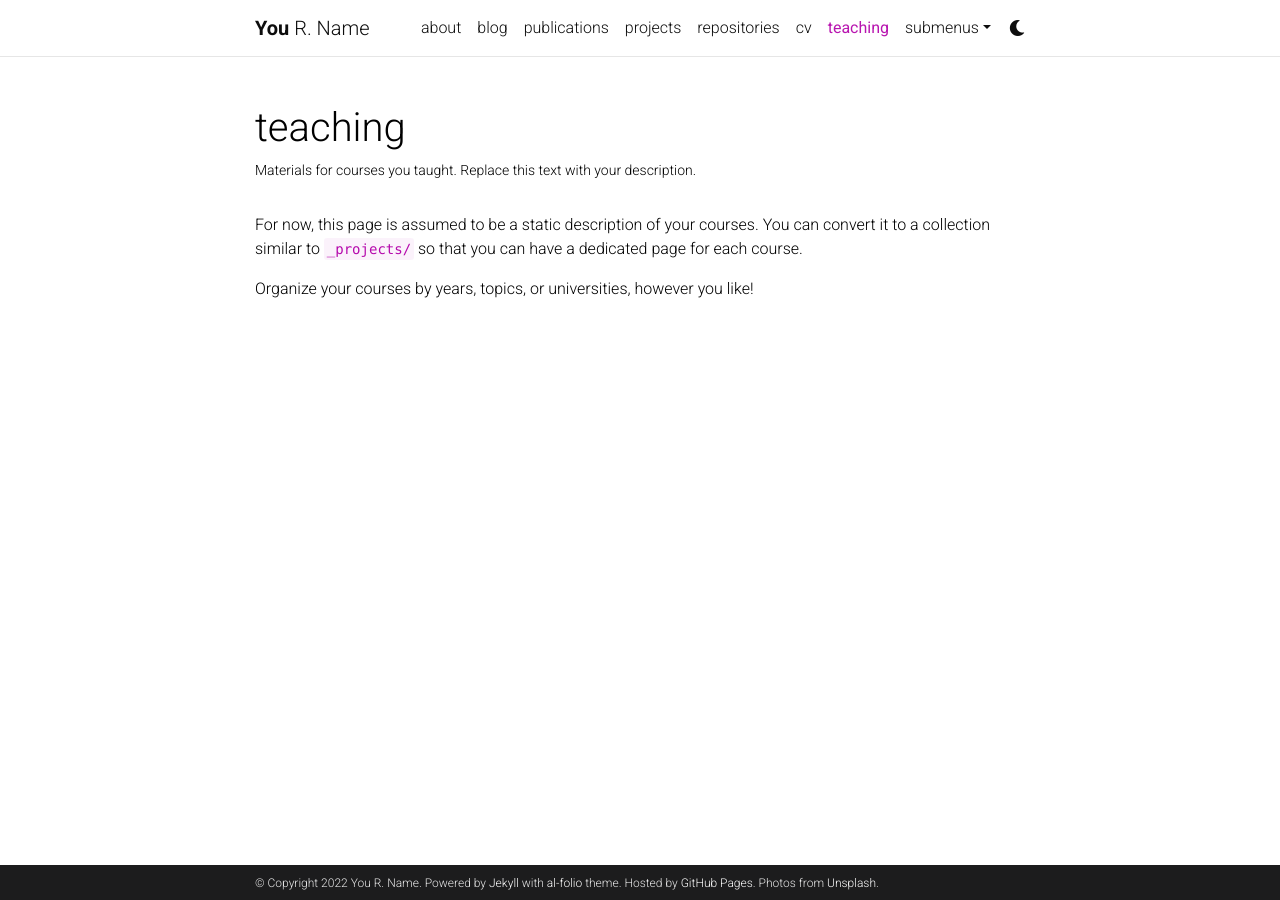
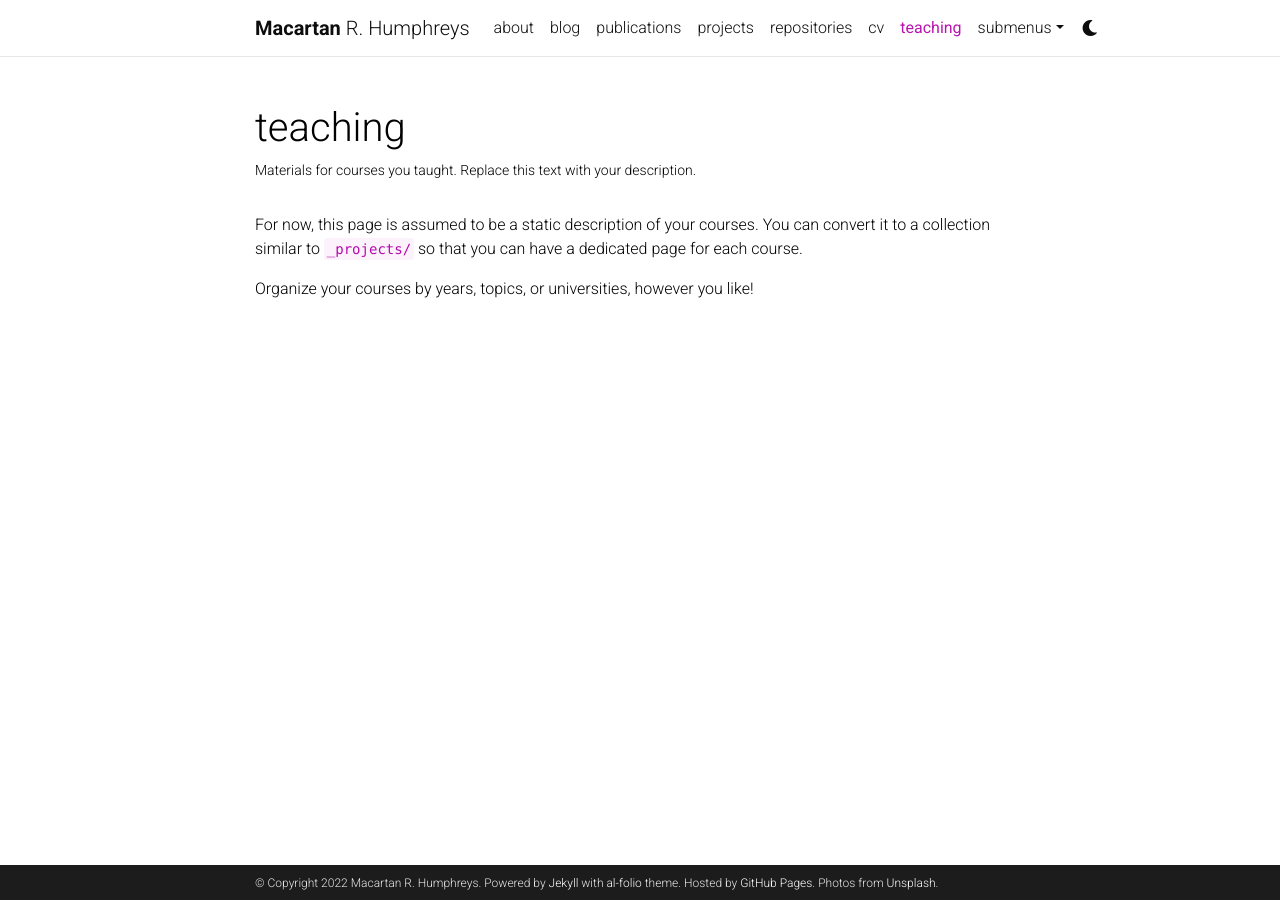
Before and after one commit to abbypenaalejos/abbypenaalejos.github.io, a Jekyll site: the page built from _pages/teaching.md, in a window 1280 px wide. Built offline with Jekyll 4.4.1, drawn with Linux system fonts in a browser that asks for light colours; comment, search, counter and statistics services are not loaded; a style sheet for code colours, icons or effects is not loaded.

Commit message:
Update _config.yml

```diff
--- a/_config.yml
+++ b/_config.yml
@@ -3,12 +3,12 @@
 # -----------------------------------------------------------------------------
 
 title: blank # the website title (if blank, full name will be used instead)
-first_name: You
+first_name: Macartan
 middle_name: R.
-last_name: Name
-email: you@example.com
+last_name: Humphreys
+email: macartan.humphreys@wzb.eu
 description: > # the ">" symbol means to ignore newlines until "footer_text:"
-  A simple, whitespace theme for academics. Based on [*folio](https://github.com/bogoli/-folio) design.
+  Macartan's New Page
 footer_text: >
   Powered by <a href="https://jekyllrb.com/" target="_blank">Jekyll</a> with <a href="https://github.com/alshedivat/al-folio">al-folio</a> theme.
   Hosted by <a href="https://pages.github.com/" target="_blank">GitHub Pages</a>.
```
